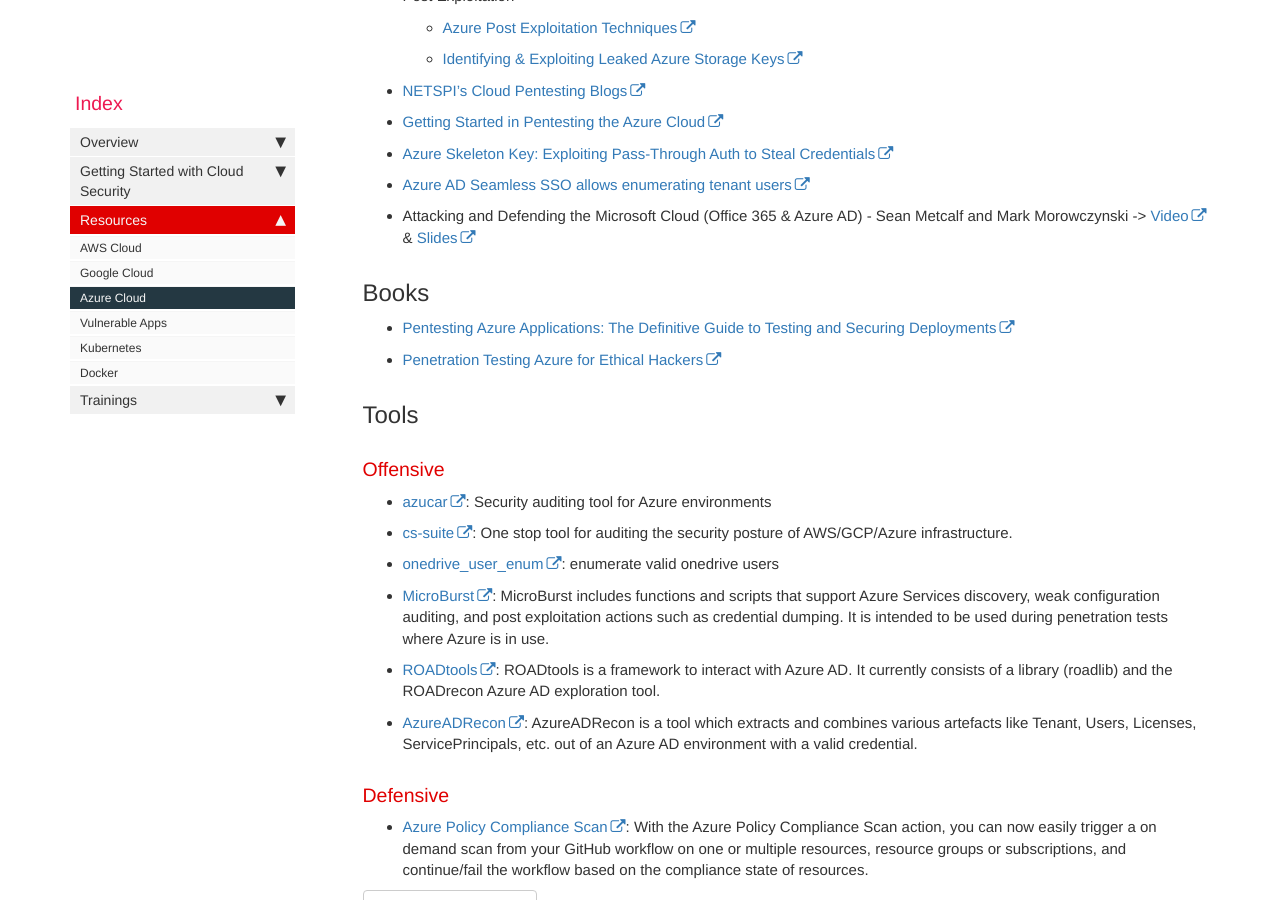
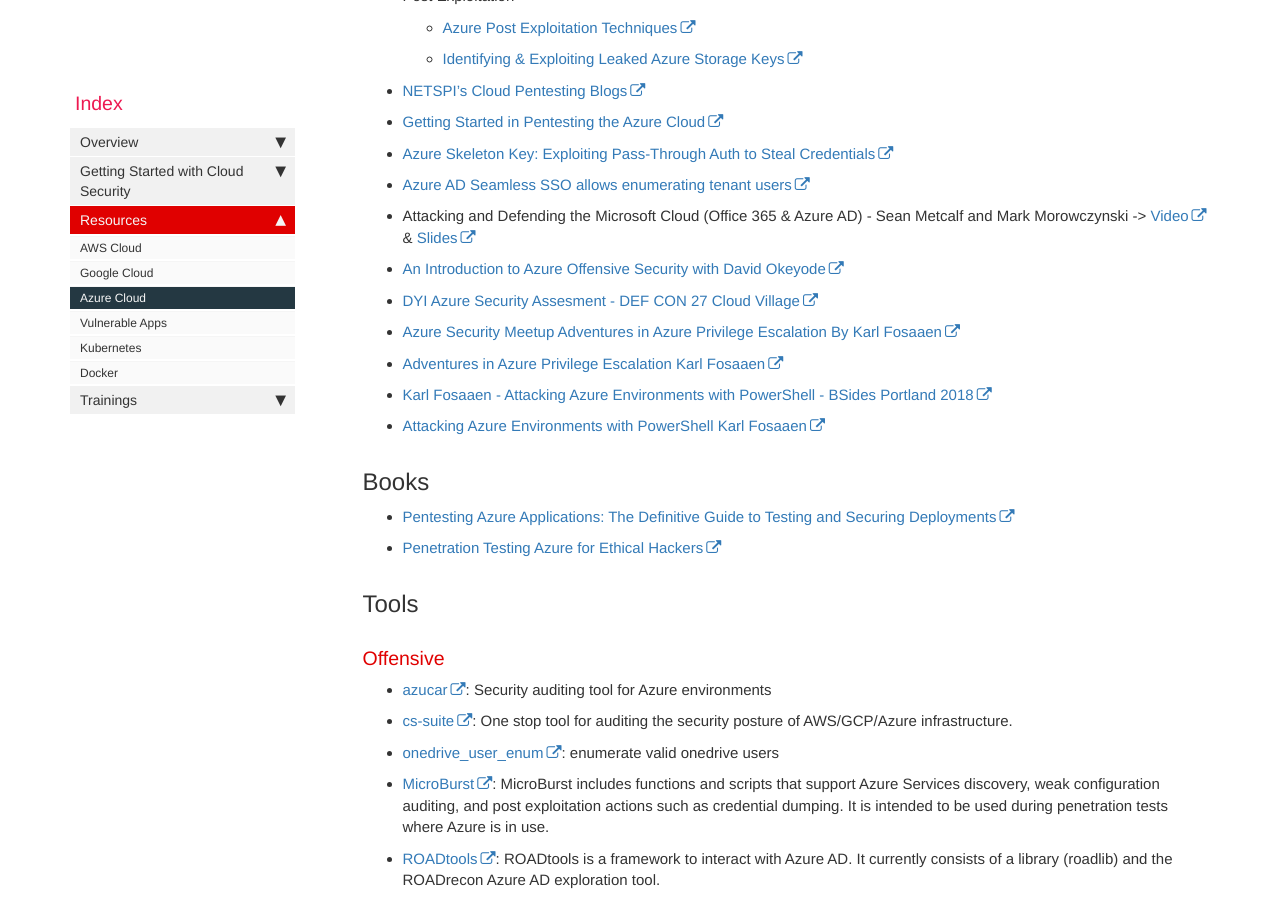
Before and after one commit to NotSoSecure/cloud-sec-wiki, a Jekyll site: the page built from pages/mydoc/azure_cloud.md, in a window 1280 px wide and 900 px high, scrolled down 1656 px. Built offline with Jekyll 4.4.1, drawn with Linux system fonts in a browser that asks for light colours; nearby versions of some CDN libraries; comment, search, counter and statistics services are not loaded.

Commit message:
Add video in Azure Doc :sparkles:

```diff
--- a/pages/mydoc/azure_cloud.md
+++ b/pages/mydoc/azure_cloud.md
@@ -57,6 +57,12 @@ folder: mydoc
 * [Azure Skeleton Key: Exploiting Pass-Through Auth to Steal Credentials](https://www.varonis.com/blog/azure-skeleton-key/)
 * [Azure AD Seamless SSO allows enumerating tenant users](https://o365blog.com/post/desktopsso/)
 * Attacking and Defending the Microsoft Cloud (Office 365 & Azure AD) - Sean Metcalf and Mark Morowczynski -> [Video](https://youtu.be/SG2ibjuzRJM) & [Slides](https://www.blackhat.com/us-19/briefings/schedule/#attacking-and-defending-the-microsoft-cloud-office---azure-ad-14553)
+* [An Introduction to Azure Offensive Security with David Okeyode](https://youtu.be/7U102o53NaA)
+* [DYI Azure Security Assesment - DEF CON 27 Cloud Village](https://youtu.be/tJc_CNQMh5k)
+* [Azure Security Meetup Adventures in Azure Privilege Escalation By Karl Fosaaen](https://youtu.be/_BWD7767DvM)
+* [Adventures in Azure Privilege Escalation Karl Fosaaen](https://youtu.be/EYtw-XPml0w)
+* [Karl Fosaaen - Attacking Azure Environments with PowerShell - BSides Portland 2018](https://youtu.be/AWhag2K3AS8)
+* [Attacking Azure Environments with PowerShell Karl Fosaaen](https://youtu.be/IdORwgxDpkw)
 
 ## Books
 
```
